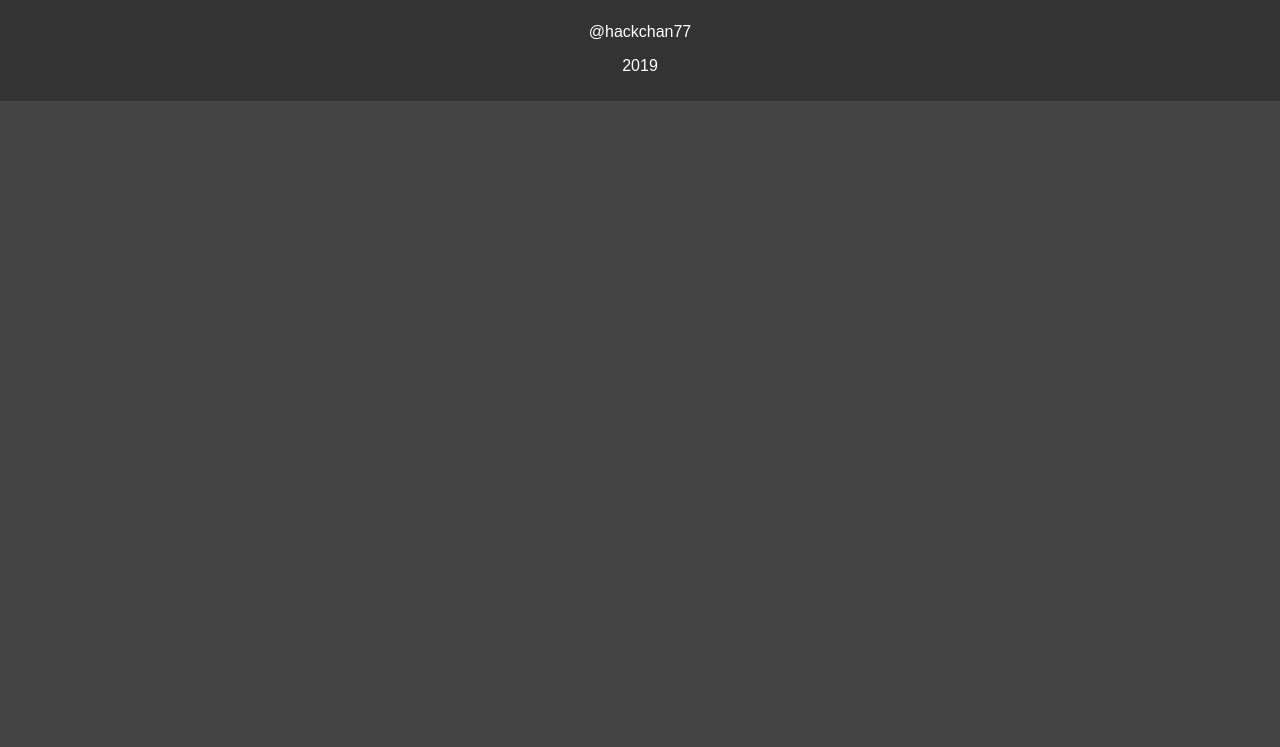
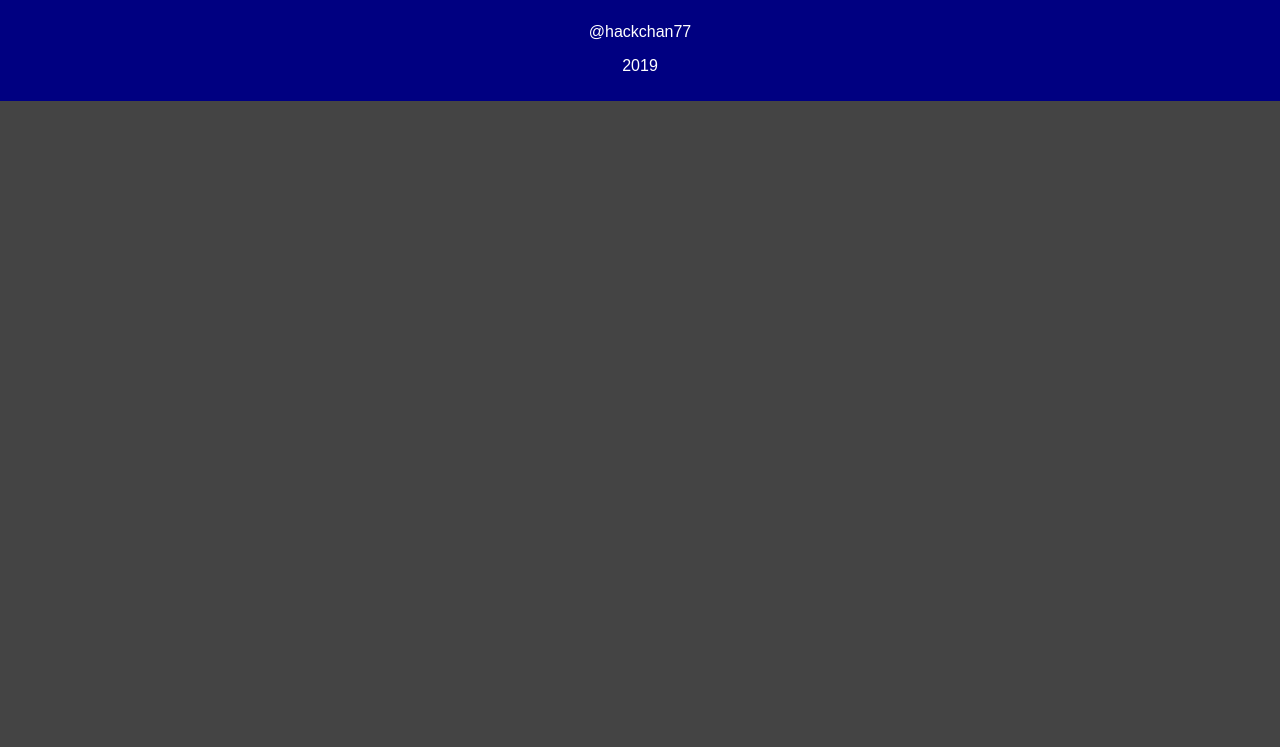
Before and after one commit to hackchan/git, a plain HTML site: page index.html in a window 1280 px wide. Shown: the part 53-800 px from the top of the page. Drawn offline with Linux system fonts and the light colour scheme.

Commit message:
cambio del color de footer

```diff
--- a/src/css/menu.css
+++ b/src/css/menu.css
@@ -59,7 +59,7 @@ nav {
 }
 
 footer {
-  background:#333;
+  background:#000081;
   color:white;
   padding:10px;
   text-align:center;
```
